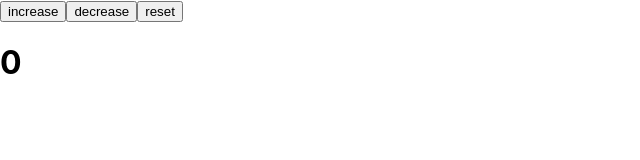
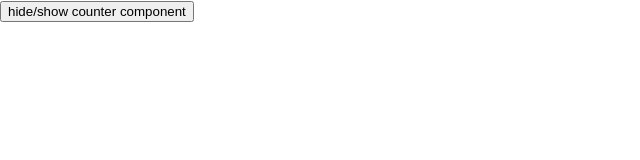
Before and after one commit to JoseTM/playingWithReactHooks, a React (Create React App) app: page / in a window 1280 px wide. Shown: the top 160 px of the page, without its empty margins (0-640 px from the left). Built offline with nearby package versions, Linux system fonts and the light colour scheme.

Commit message:
seccion 3 devolviendo una función de básica de cleanup en useEffect al quitar el objeto del DOM

```diff
--- a/src/App.js
+++ b/src/App.js
@@ -35,10 +35,13 @@ function Counter(){
 
 
 function App(){
+   const [visible, setVisible] = useState(false);
+   const toggleComponentVisibility = () => setVisible(!visible);
 
    return (
       <div>
-         <Counter />
+         <button onClick={toggleComponentVisibility} >hide/show counter component</button>
+         {visible && <Counter />}
       </div>
    );
 }
```
